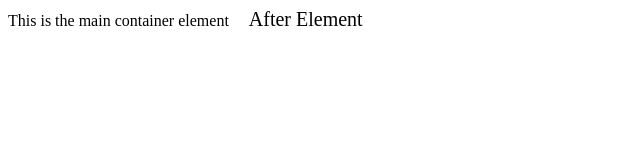
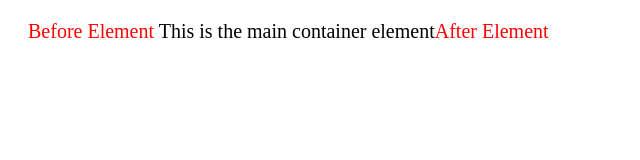
Before and after one commit to acciojob/pseudo-class-karthick-003, a website: page main.html in a window 1280 px wide. Shown: the whole page, without its empty margins (0-640 px from the left). Drawn offline with Linux system fonts and the light colour scheme.

Commit message:
created a submission

```diff
--- a/styles.css
+++ b/styles.css
@@ -1,6 +1,13 @@
 /*  your css code here. If applicable */
 #container::after{
 	content :"After Element";
+	color:#f00;
+}
+#container::before{
+	content :"Before Element ";
+	color:#f00;
+}
+#container{
 	font-size:20px;
 	margin:20px;
 }
```
